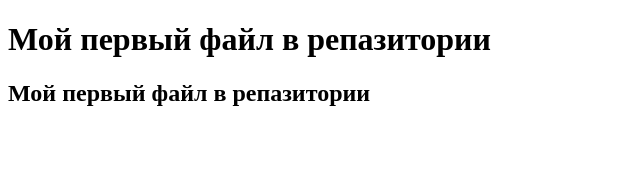
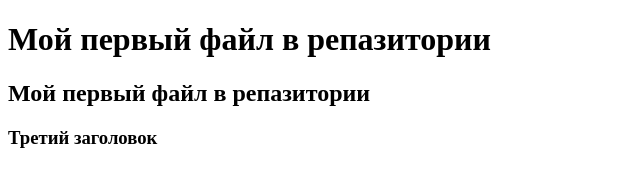
Before and after one commit to fokfaul/FirstPublicRepository, a plain HTML site: page index.html in a window 1280 px wide. Shown: the whole page, without its empty margins (0-640 px from the left). Drawn offline with Linux system fonts and the light colour scheme.

Commit message:
Добавлен третий заголовок

```diff
--- a/index.html
+++ b/index.html
@@ -7,6 +7,7 @@
 <body class="body">
     <h1>Мой первый файл в репазитории</h1>
     <h2>Мой первый файл в репазитории</h2>
+    <h3>Третий заголовок</h3>
 </body>
 </html>
 <!--Комментарий-->
```
